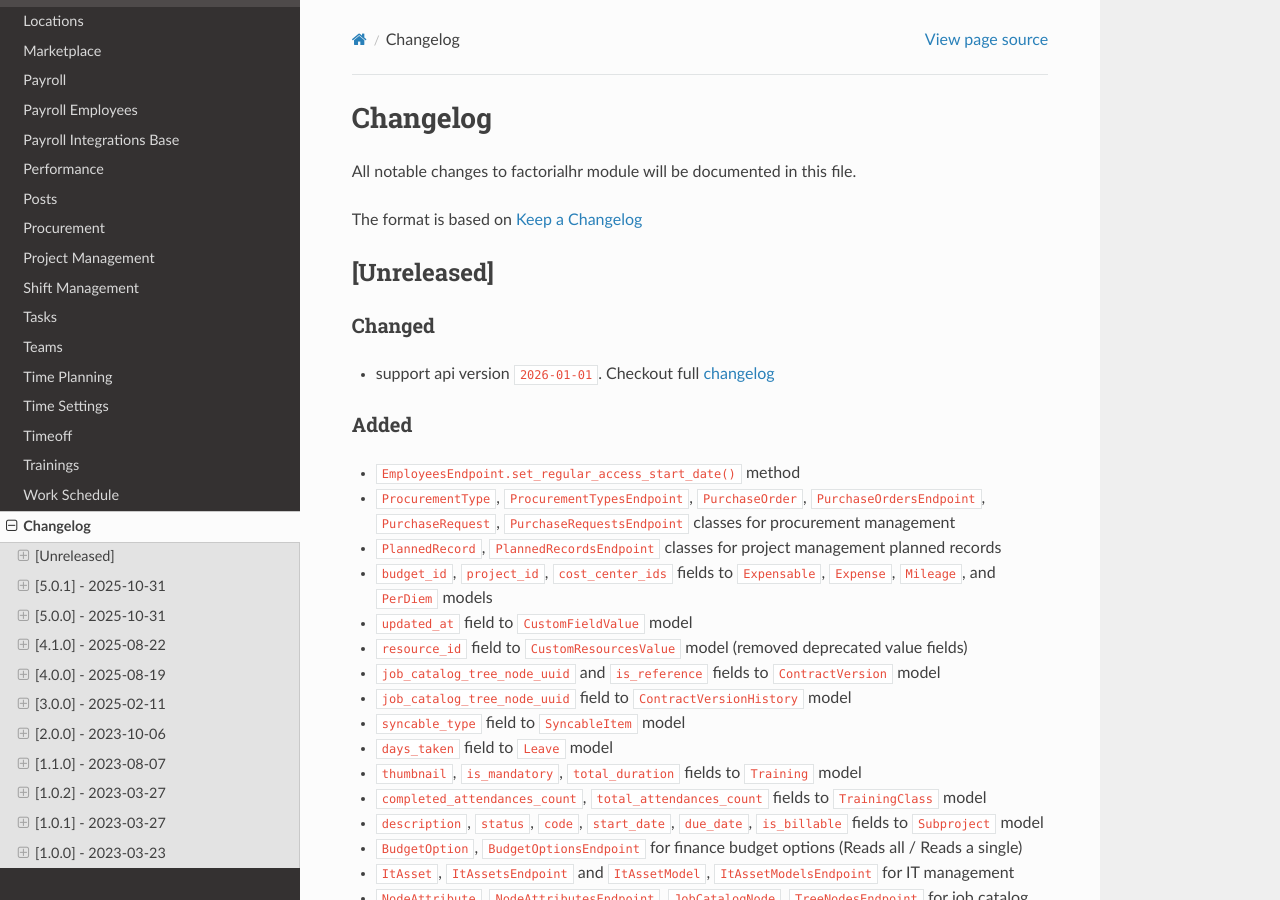
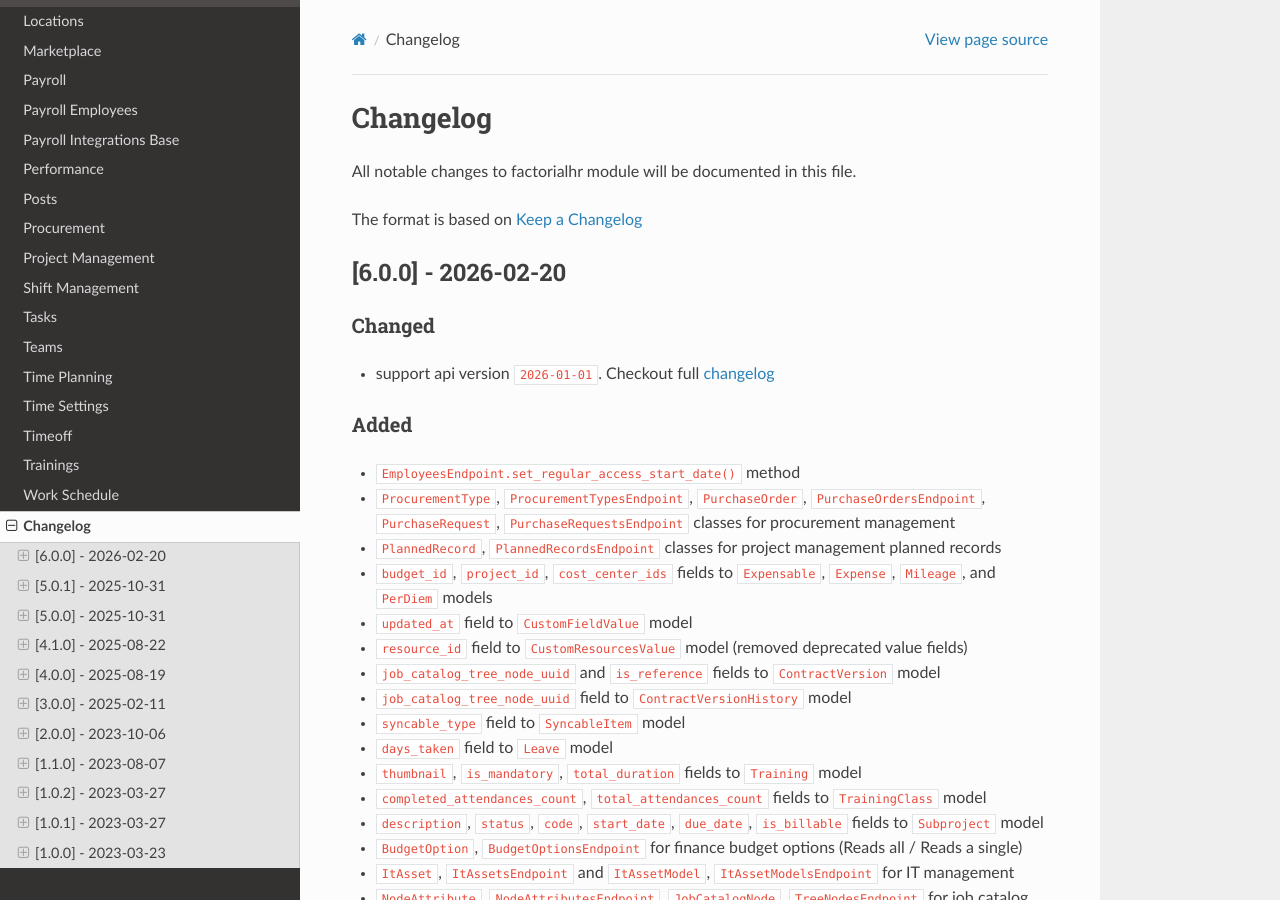
Before and after one commit to leon1995/factorialhr, a Sphinx documentation site: the page built from docs/changelog.rst, in a window 1280 px wide and 900 px high. Built offline with Sphinx 7.4.7 and the Read the Docs theme 3.1.0, drawn with Linux system fonts in a browser that asks for light colours.

Commit message:
changelog for release

```diff
--- a/docs/changelog.rst
+++ b/docs/changelog.rst
@@ -5,7 +5,7 @@ All notable changes to factorialhr module will be documented in this file.
 
 The format is based on `Keep a Changelog <https://keepachangelog.com/en/1.0.0>`_
 
-[Unreleased]
+[6.0.0] - 2026-02-20
 -------------
 
 Changed
```
